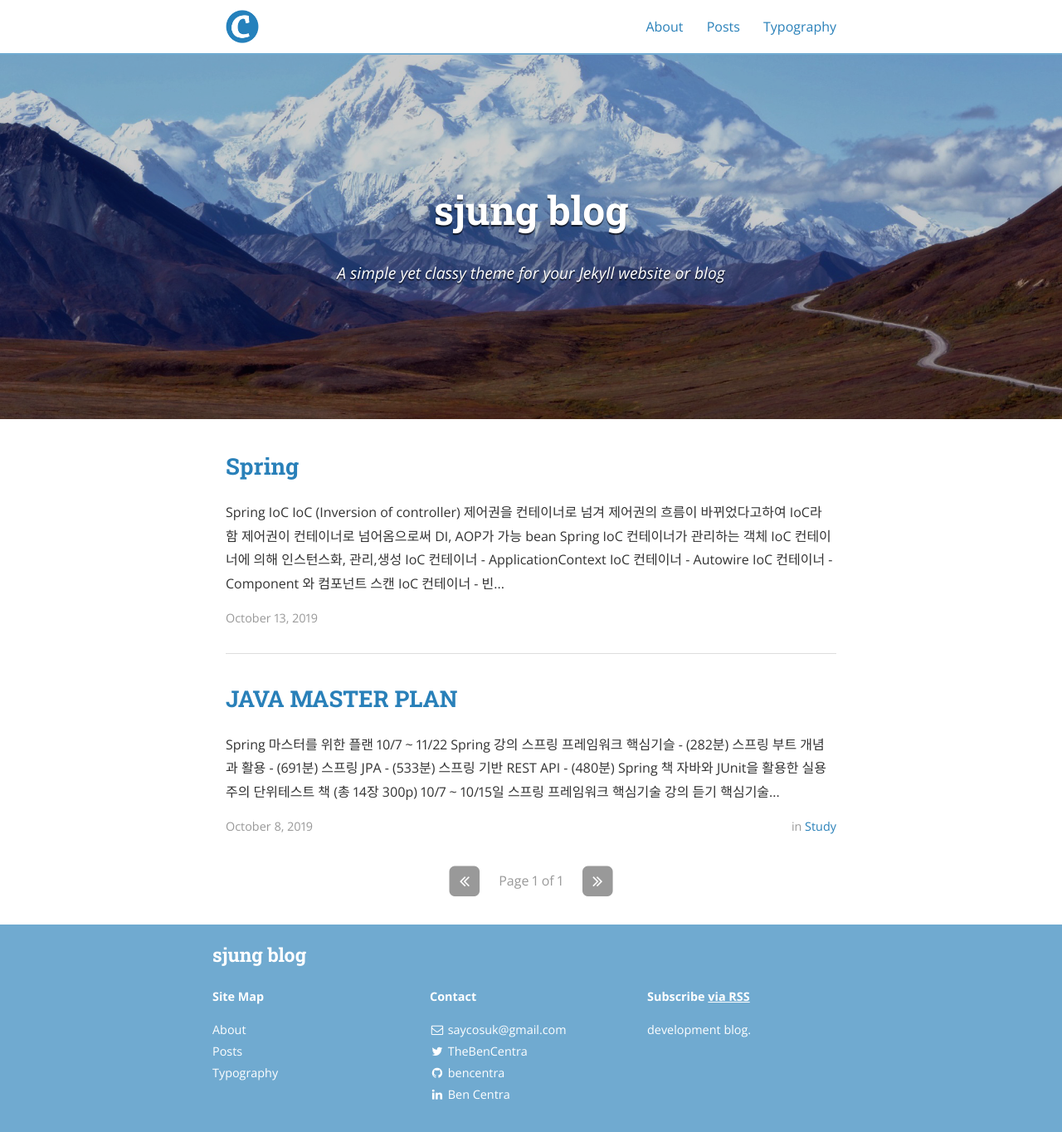
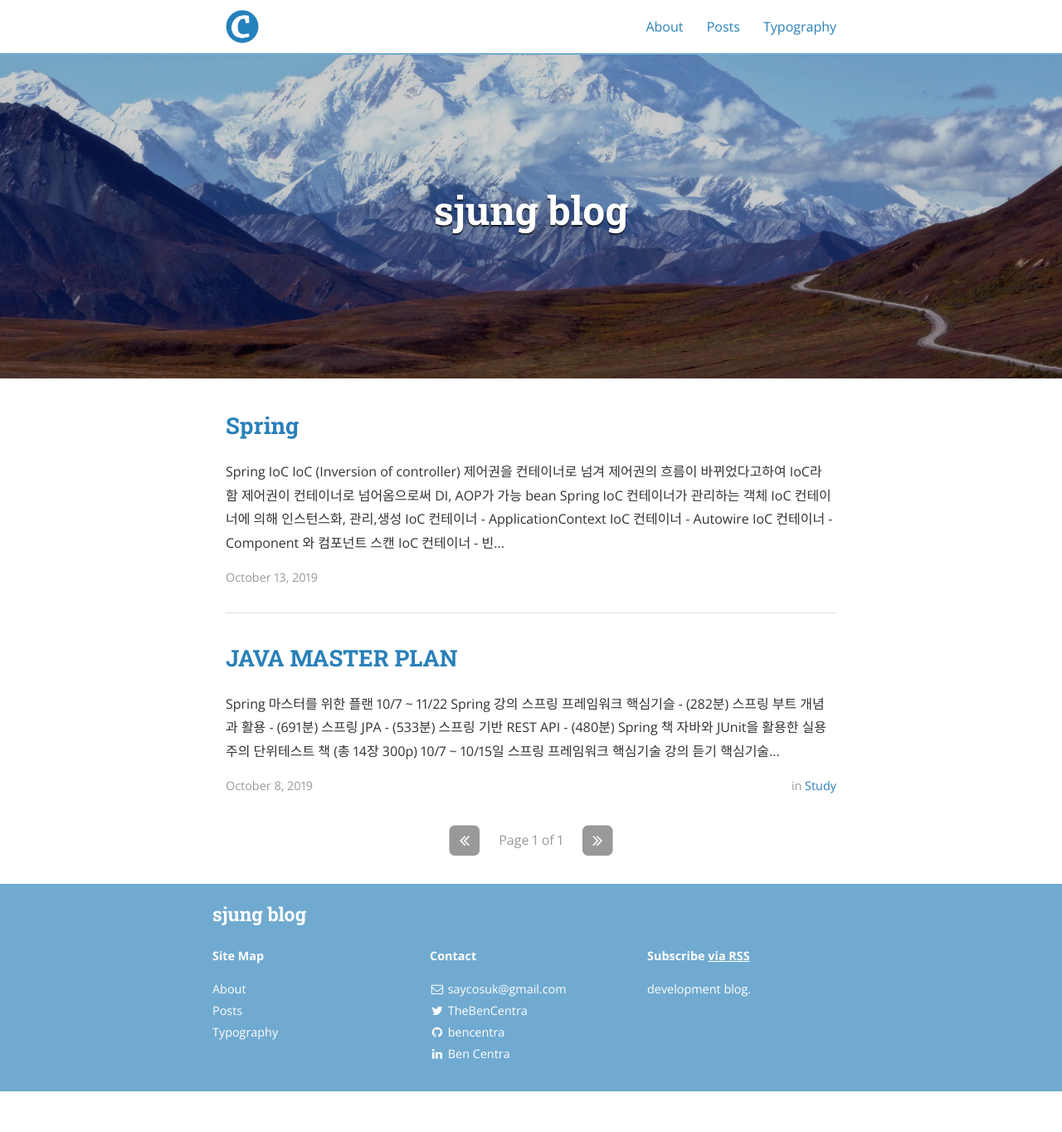
Before and after one commit to sayco5842/sayco5842.github.io, a Jekyll site: the page built from index.html, in a window 1280 px wide and 1364 px high. Shown: the whole window at 83% size. Built offline with Jekyll 4.4.1, drawn with Linux system fonts in a browser that asks for light colours; nearby versions of some CDN libraries; the list of posts is cut into pages by our own code.

Commit message:
Update _config.yml

```diff
--- a/_config.yml
+++ b/_config.yml
@@ -10,7 +10,7 @@ exclude:
 
 # Site settings
 title: sjung blog
-subtitle: "A simple yet classy theme for your Jekyll website or blog"
+subtitle: ""
 email: saycosuk@gmail.com
 name: sjung
 description: >
```
